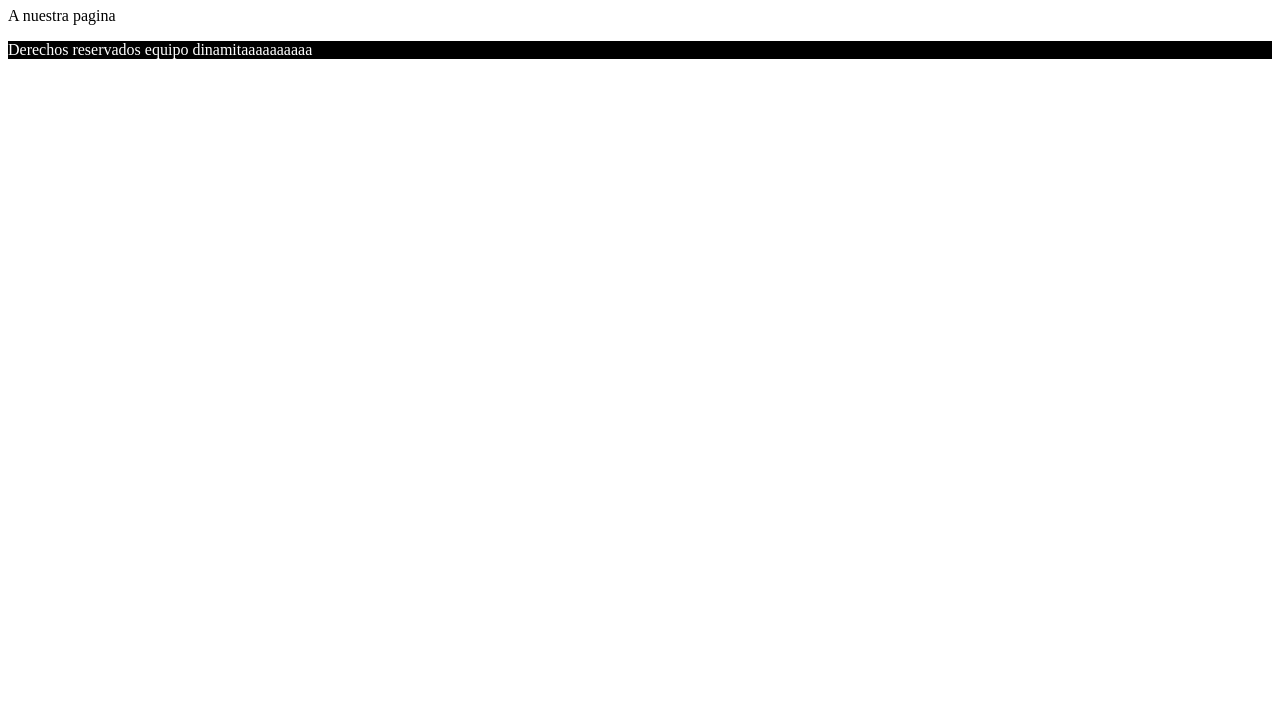
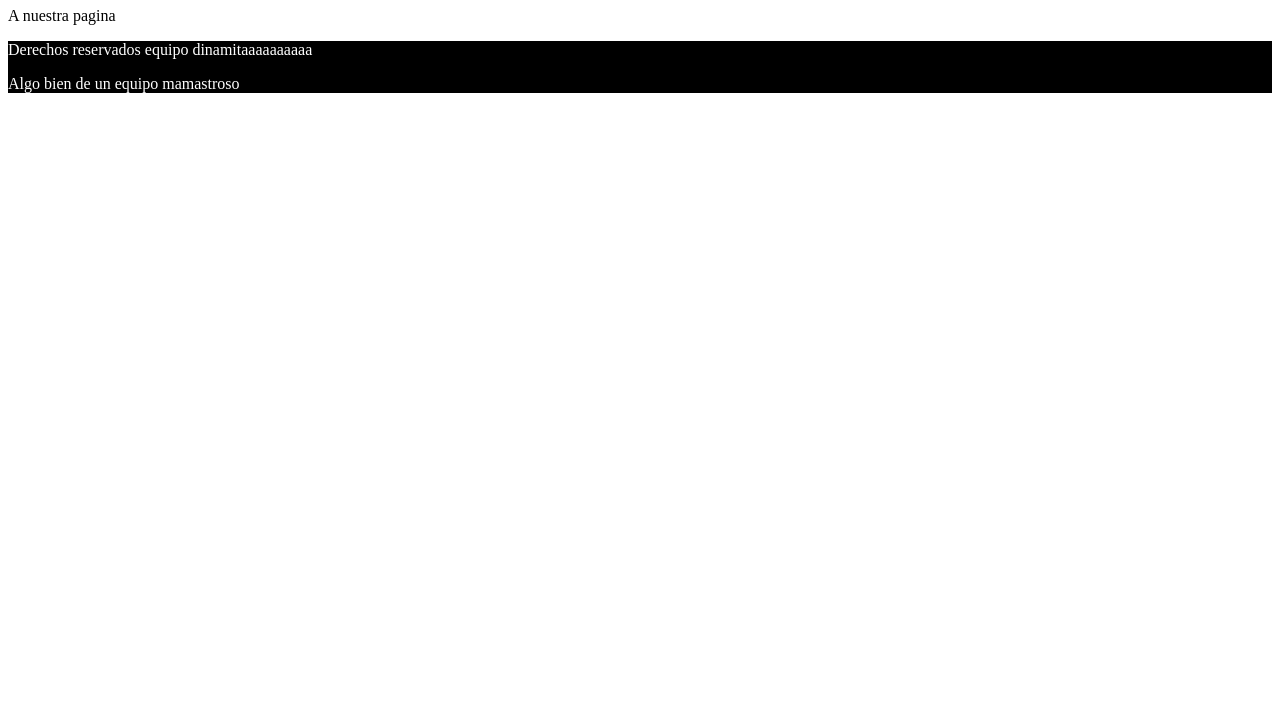
Before and after one commit to Darckauwu/darckauwu.github.io, a plain HTML site: page index.html in a window 1280 px wide. Shown: the part 73-800 px from the top of the page. Drawn offline with Linux system fonts and the light colour scheme.

Commit message:
Intento mil uno

```diff
--- a/index.html
+++ b/index.html
@@ -1 +1 @@
-<!DOCTYPE html><html><head><meta charset='utf-8'><meta name='viewport' content='width=device-width, initial-scale=1'><title>IRIC101N</title></head><body><h1>Bienvenidos a todos</h1><p>A nuestra pagina</p></body><footer style='background-color: black; color: white'><p>Derechos reservados equipo dinamitaaaaaaaaaa</p></footer></html>
+<!DOCTYPE html><html><head><meta charset='utf-8'><meta name='viewport' content='width=device-width, initial-scale=1'><title>IRIC101N</title></head><body><h1>Bienvenidos a todos</h1><p>A nuestra pagina</p></body><footer style='background-color: black; color: white'><p>Derechos reservados equipo dinamitaaaaaaaaaa</p><p>Algo bien de un equipo mamastroso</p></footer></html>
```
